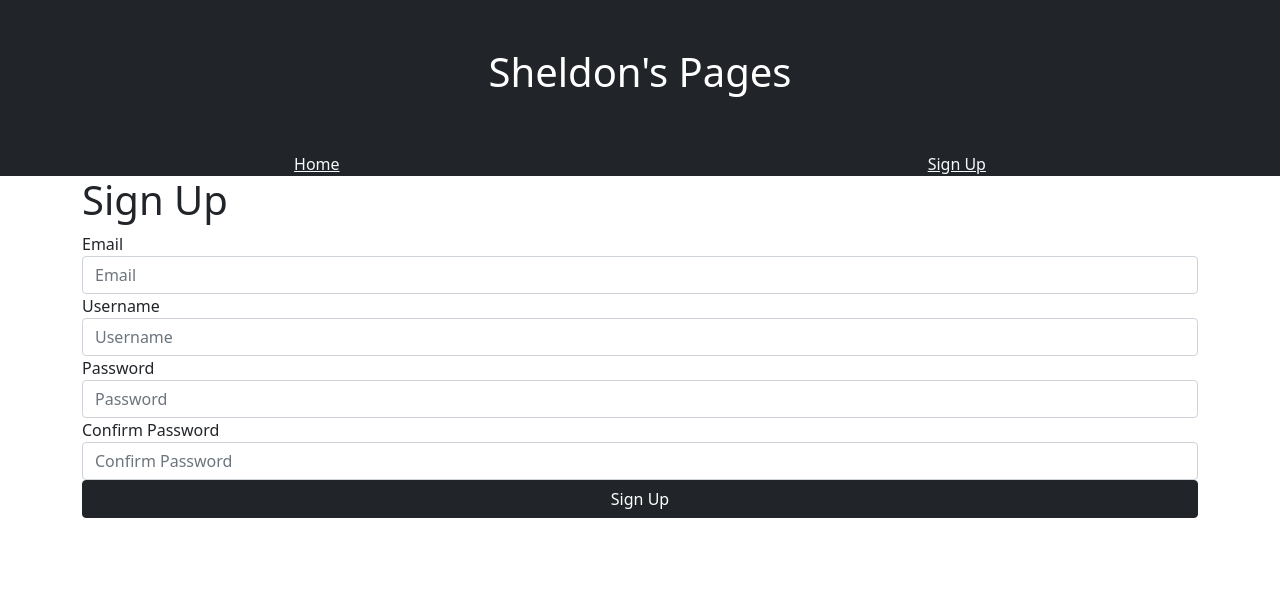
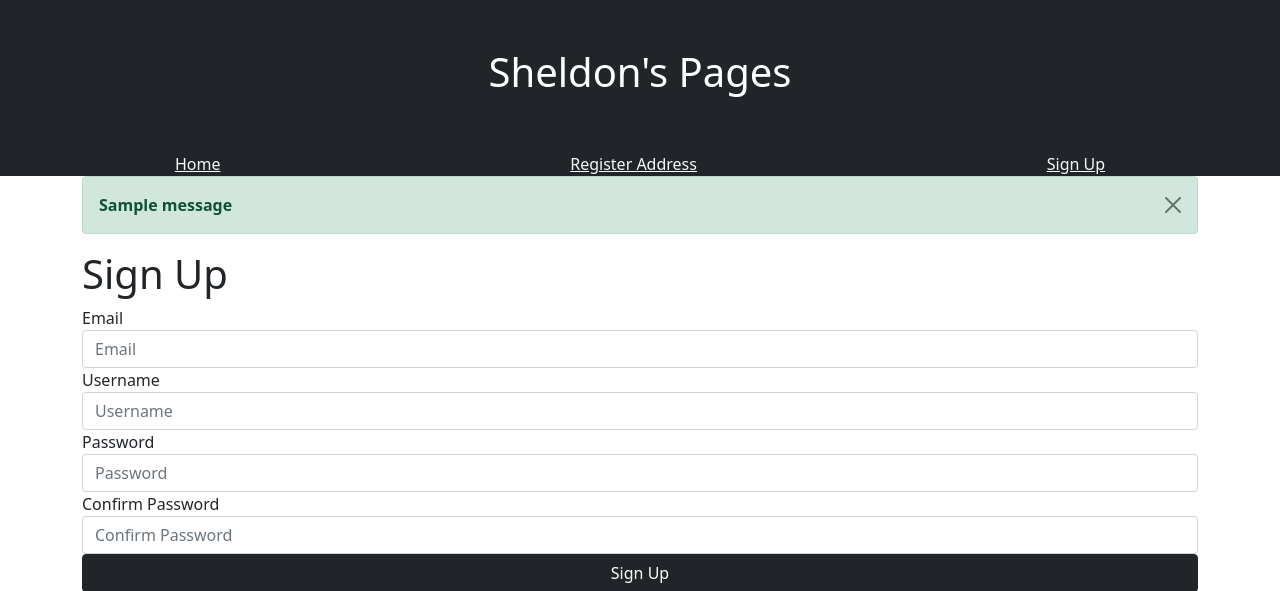
Before and after one commit to sheldonjpowell/PhoneBook2_w6, a Flask app: page /signup in a window 1280 px wide. Shown: the top 591 px of the page. Run offline with Flask 2, Linux system fonts and the light colour scheme; tables that the repository leaves empty hold one stand-in row (values such as "Sample post"); one stand-in notice (Sample message) is shown; some libraries are stand-ins or nearby versions.

Commit message:
ading alerts

```diff
--- a/app/forms.py
+++ b/app/forms.py
@@ -4,8 +4,8 @@ from wtforms import StringField, PasswordField, SubmitField
 from wtforms.validators import DataRequired, Email, EqualTo
 
 class SignUpForm(FlaskForm):
+    username = StringField('Username', validators=[DataRequired()])
     email = StringField('Email', validators=[DataRequired(), Email()])
-    username = StringField('Username', validators=[DataRequired()])
     password = PasswordField('Password', validators=[DataRequired()])
     confirm_pass = PasswordField('Confirm Password', validators=[DataRequired(), EqualTo('password')])
     submit = SubmitField('Sign Up')
--- a/app/routes.py
+++ b/app/routes.py
@@ -21,21 +21,27 @@ def index():
 def signup():
     title = 'Sign Up'
     form = SignUpForm()
-    # check if a post request and that the form is valid
     if form.validate_on_submit():
-        # Get data from the validated form
+
+        username = form.username.data
         email = form.email.data
-        username = form.username.data
         password = form.password.data
-        # Create a new user instance with form data
-        new_user = User(email=email, username=username, password=password)
+
+        users_with_that_info = User.query.filter((User.username==username)|(User.email==email)).all()
+        if users_with_that_info:
+            flash(f"There is already a username and/or email", "danger")
+            return redirect(url_for('signup'))
+
+        new_user = User(username=username, email=email, password=password)
+
+        flash(f"{new_user.username} has succesfully signed up.", "success")
         return redirect(url_for('index'))
 
     return render_template('signup.html', title=title, form=form)
 
 
 @app.route('/address', methods=["GET", "POST"])
-def register_address():
+def address():
     title = 'Address'
     form = AddressForm()
     if form.validate_on_submit():
--- /dev/null
+++ b/app/templates/alert_message.html
@@ -0,0 +1,12 @@
+
+
+{% with messages = get_flashed_messages(with_categories=true) %}
+    {% if messages %}
+        {% for category, message in messages %}
+            <div class="alert alert-{{ category }} alert-dismissible fade show" role="alert">
+                <strong>{{ message }}</strong>
+                <button type="button" class="btn-close" data-bs-dismiss="alert" aria-label="Close"></button>
+            </div>
+        {% endfor %}
+    {% endif %}
+{% endwith %}
--- a/app/templates/base.html
+++ b/app/templates/base.html
@@ -17,14 +17,17 @@
 
         <nav class="nav bg-dark d-flex justify-content-around">
             <a href="{{ url_for('index') }}" class="link-light">Home</a>
+            <a href="{{ url_for('address') }}" class="link-light">Register Address</a>
             <a href="{{ url_for('signup') }}" class="link-light">Sign Up</a>
 
         </nav>
 
         <div class="container">
-           {% block content %}
+            {% include 'alert_message.html' %}
 
-           {% endblock content %}
+            {% block content %}
+
+            {% endblock content %}
         </div>
 
 
--- a/requirements.txt
+++ b/requirements.txt
@@ -4,6 +4,7 @@ colorama==0.4.4
 dnspython==2.2.1
 email-validator==1.1.3
 Flask==2.1.1
+Flask-Login==0.6.0
 Flask-Migrate==3.1.0
 Flask-SQLAlchemy==2.5.1
 Flask-WTF==1.0.1
```
Also changed, not shown: app.db.
